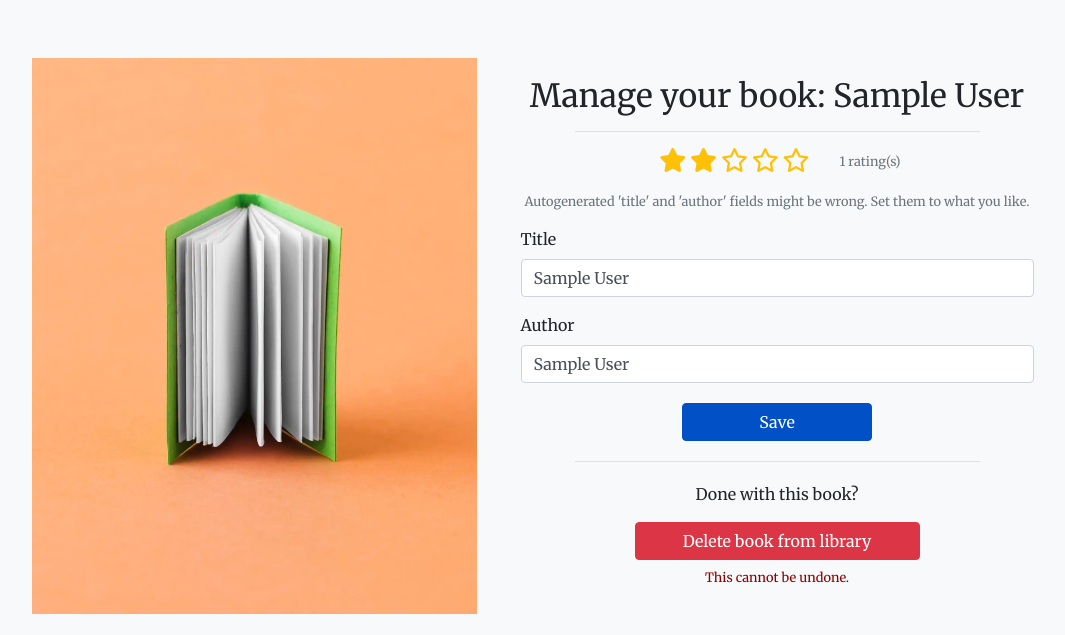
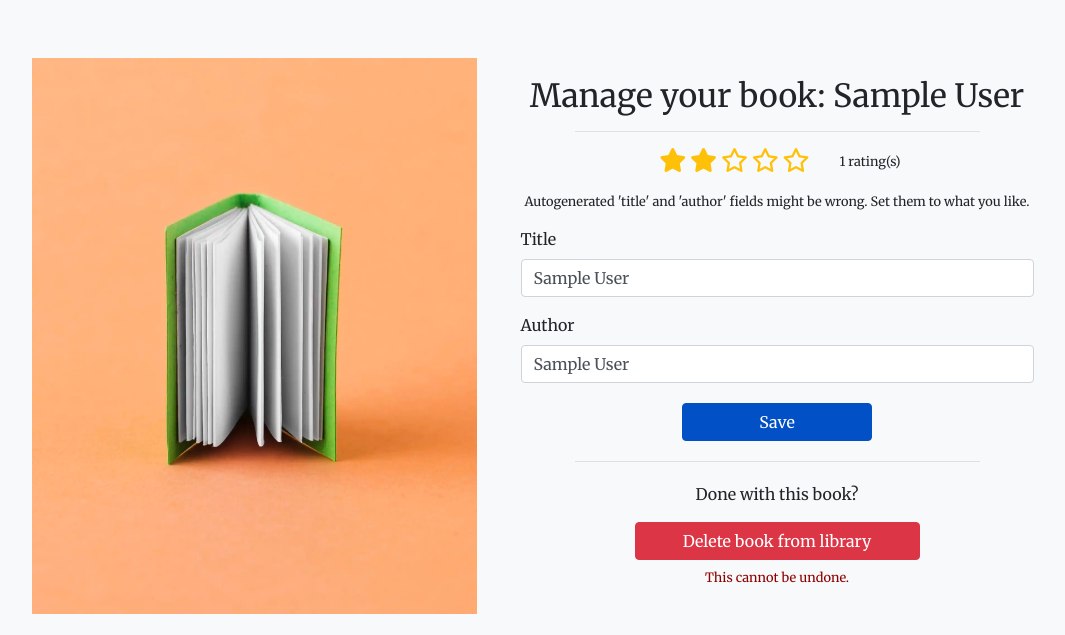
Before and after one commit to harrypmdev/online-book-reader, a Django app: page /manage/1/ in a window 1280 px wide. Shown: the part 56-691 px from the top of the page, without its empty margins (53-1118 px from the left). Run offline with Django 5.2, Linux system fonts and the light colour scheme; a user stored in the database is signed in; tables that the repository leaves empty hold one stand-in row (values such as "Sample post"); some libraries are stand-ins or nearby versions.

Commit message:
fix: remove poor text contrast text-muted bootstrap class from manage_book.html

```diff
--- a/books/templates/books/manage_book.html
+++ b/books/templates/books/manage_book.html
@@ -46,14 +46,14 @@
                   </section>
                 </div>
                 <div class="col-5 text-left">
-                  <small class="form-text text-muted">
+                  <small class="form-text">
                     {{ rating_count }} rating(s)
                   </small>
                 </div>
                 {% csrf_token %}
                 <div class="form-group w-90 mx-3 mx-lg-auto ml-3">
                     <div class="text-center">
-                        <small class="form-text text-muted mb-3 mt-1">
+                        <small class="form-text mb-3 mt-1">
                             Autogenerated 'title' and 'author' fields might be wrong. Set them to what you like.
                         </small>
                     </div>
```
